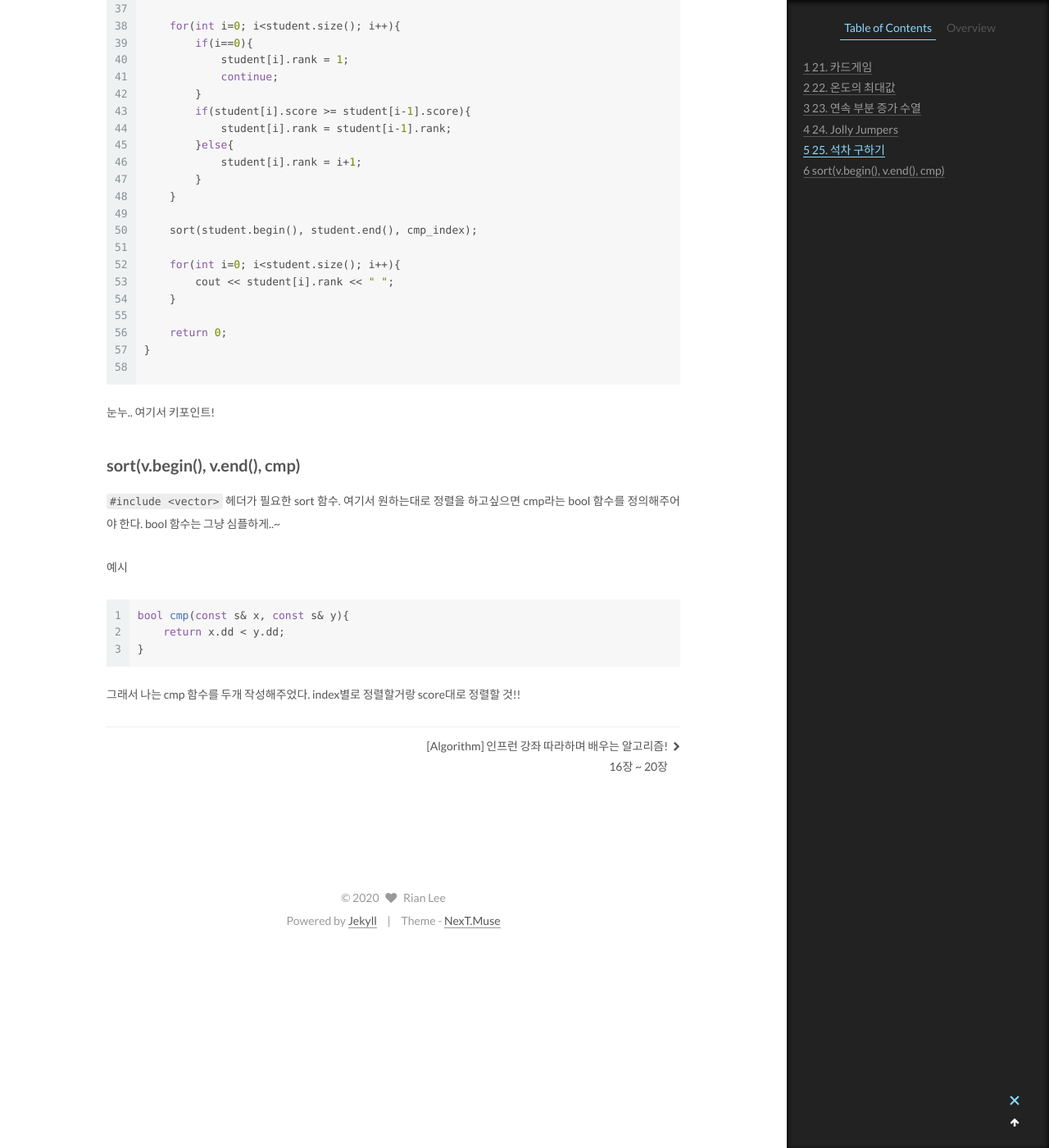
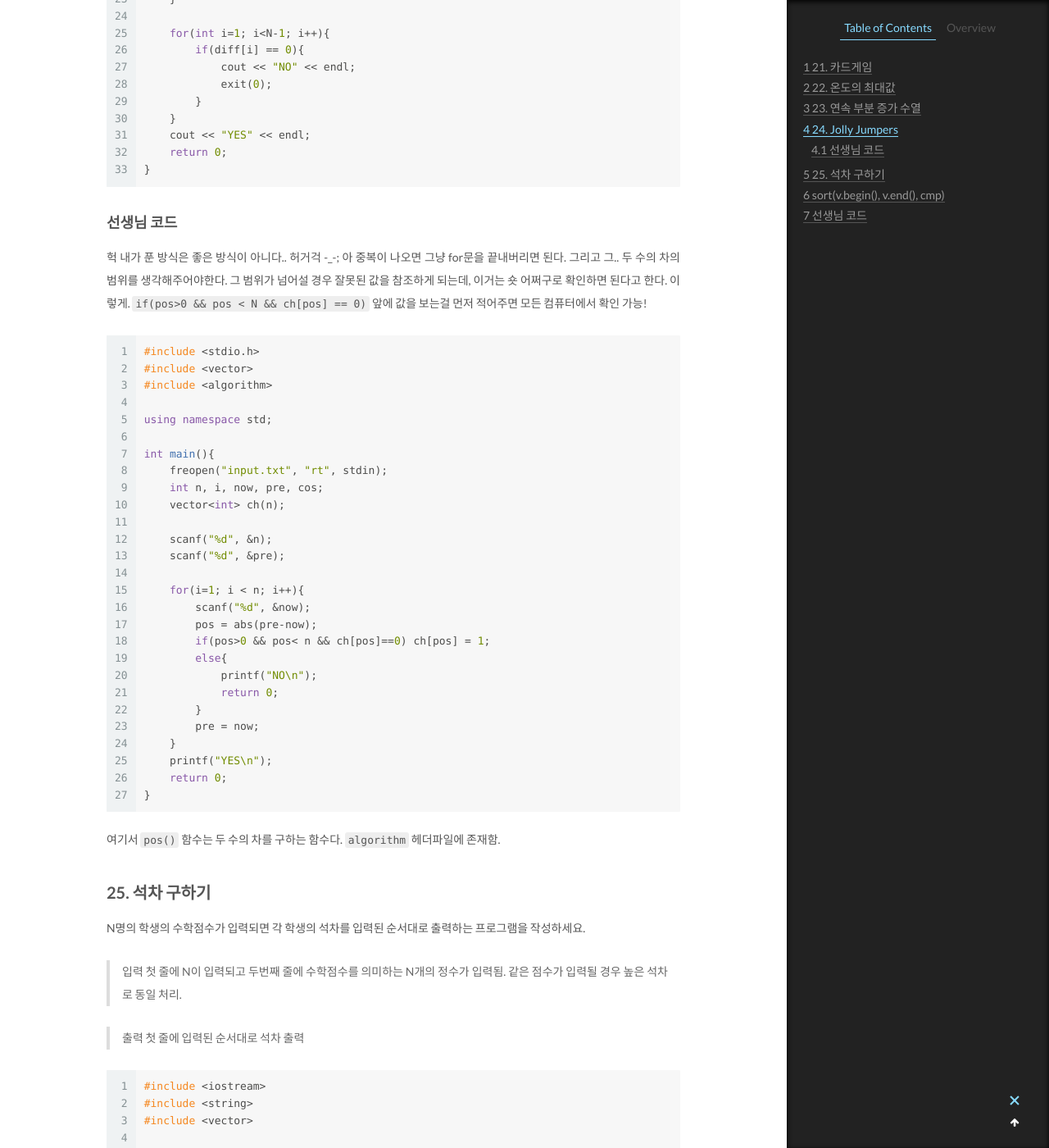
Before and after one commit to jiyeoon/jiyeoon.github.io, a Jekyll site: the page built from _posts/Algorithm/2020-06-12-algorithm-study5.md, in a window 1280 px wide and 1400 px high, scrolled down 6285 px. Shown: the whole window at 82% size. Built offline with Jekyll 4.4.1, drawn with Linux system fonts in a browser that asks for light colours; some of the changed text lies outside the part shown.

Commit message:
Update 2020-06-12-algorithm-study5.md

````diff
--- a/_posts/Algorithm/2020-06-12-algorithm-study5.md
+++ b/_posts/Algorithm/2020-06-12-algorithm-study5.md
@@ -67,6 +67,13 @@
 ```
 
 
+### 선생님 코드
+
+아!!!!! last winner를 고려해주어야한다!!!!
+대충 `int last_winner`로 해서.. A가 마지막으로 이기면 1, B가 마지막으로 이기면 2 이런식으로 하면 된다.
+
+
+
 ## 22. 온도의 최대값
 
 매일 아침 9시에 학교에서 측정한 온도가 어떤 정수의 수열로 주어졌을 때, 연속적인 며칠동안의 온도 합이 가장 큰 값을 알아보고자 한다.
@@ -117,6 +124,30 @@
     return 0;
 }
 ```
+
+
+### 선생님 코드
+
+이렇게 풀면 되긴 하는데.. 타임 아웃 에러난다 ㅋㅋㅋㅋ ㅠㅠㅠ 흑흑 항상 짜기 쉬운건 속도가 오래걸리쥬?
+
+선생님 코드는 아래와 같다.
+
+```c++
+sum = 0;
+for(int i=0; i<k; i++){
+    sum += arr[i];
+}
+
+for(int i=k; i<N; i++){
+    sum = sum + a[i] - a[i-k];
+    if(max < sum) max = sum;
+}
+```
+
+저 sum 부분을 잘 해결하면.. 이중 for문을 넣지 않아도 된다.
+`sum = sum + a[i] - a[i-k]` 이걸 잘 기억하자!!!
+
+
 
 
 ## 23. 연속 부분 증가 수열
@@ -176,9 +207,40 @@
 }
 ```
 
+### 선생님 코드
+
+나는 입력받는 for문 연산하는 for문 따로 분리했는데, 선생님은 그냥 한번에 다 받아버렸다.
+
+```c++
+int main(){
+    freopen("input.txt", "rt", stdin);
+    int n, i, pre, now, cnt, max;
+    scanf("%d", &n);
+    scanf("%d", &pre);
+
+    cnt = 1;
+    max = 1;
+
+    for(i = 2; i <= n; i++){
+        scanf("%d", &now);
+        if(now>=pre){
+            cnt++;
+            if(cnt > max) max = cnt;
+        }
+        else
+            cnt = 1;
+
+        pre = now;
+    }
+    printf("%d\n");
+    return 0;
+}
+```
 
 
 ## 24. Jolly Jumpers
+
+(유명한 문제라고 한다~ 와~~)
 
 N개의 정수로 이루어진 수열에 대해 서로 인접해있는 두 수의 차가 1에서 N-1까지의 값을 모두 가지면 그 수열을 유쾌한 점퍼(jolly jumper)라고 부른다. 예를들어 1 4 2 3 앞 뒤에 있는 숫자 차의 절대 값이 각각 3, 2, 1 이므로 이 수열은 유쾌한 점퍼가 된다.
 
@@ -221,6 +283,45 @@
     return 0;
 }
 ```
+
+### 선생님 코드
+
+헉 내가 푼 방식은 좋은 방식이 아니다.. 허거걱 -_-;
+아 중복이 나오면 그냥 for문을 끝내버리면 된다.
+그리고 그.. 두 수의 차의 범위를 생각해주어야한다. 그 범위가 넘어설 경우 잘못된 값을 참조하게 되는데, 이거는 숏 어쩌구로 확인하면 된다고 한다. 이렇게. `if(pos>0 && pos < N && ch[pos] == 0)` 앞에 값을 보는걸 먼저 적어주면 모든 컴퓨터에서 확인 가능!
+
+```c++
+#include <stdio.h>
+#include <vector>
+#include <algorithm>
+
+using namespace std;
+
+int main(){
+    freopen("input.txt", "rt", stdin);
+    int n, i, now, pre, cos;
+    vector<int> ch(n);
+
+    scanf("%d", &n);
+    scanf("%d", &pre);
+
+    for(i=1; i < n; i++){
+        scanf("%d", &now);
+        pos = abs(pre-now);
+        if(pos>0 && pos< n && ch[pos]==0) ch[pos] = 1;
+        else{
+            printf("NO\n");
+            return 0;
+        }
+        pre = now;
+    }
+    printf("YES\n");
+    return 0;
+}
+```
+
+여기서 `pos()` 함수는 두 수의 차를 구하는 함수다. `algorithm` 헤더파일에 존재함.
+
 
 ## 25. 석차 구하기
 
@@ -309,3 +410,38 @@
 ```
 
 그래서 나는 cmp 함수를 두개 작성해주었다. index별로 정렬할거랑 score대로 정렬할 것!!
+
+
+
+## 선생님 코드
+
+선생님은 더 쉽게 생각하혔다.
+
+배열 하나를 더 준비하는데, 여기에 모든 값을 1로 초기화한다. 여기서 이중 포문을 돌면서 나보다 큰 수가 나오면 ++ 하는 형식임.
+
+굳이 정렬같은거 생각하지 않아도 되었던 거임!!
+
+
+```c++
+#include <stdio.h>
+int main(){
+    freopen("input.txt", "rt", stdin);
+    int i, j, a[200], b[200], n;
+    scanf("%d", &n);
+    for(i = 1; i <= n; i++){
+        scnaf("%d", &a[i]);
+        b[i] = 1;
+    }
+
+    for(i=1; i<=n; i++){
+        for(j=1; j<=n; j++){
+            if(a[j] > a[i])
+                b[i]++;
+        }
+    }
+    for(i=1; i<=n; i++){
+        printf("%d", b[i]);
+    }
+    return 0;
+}
+```
````
